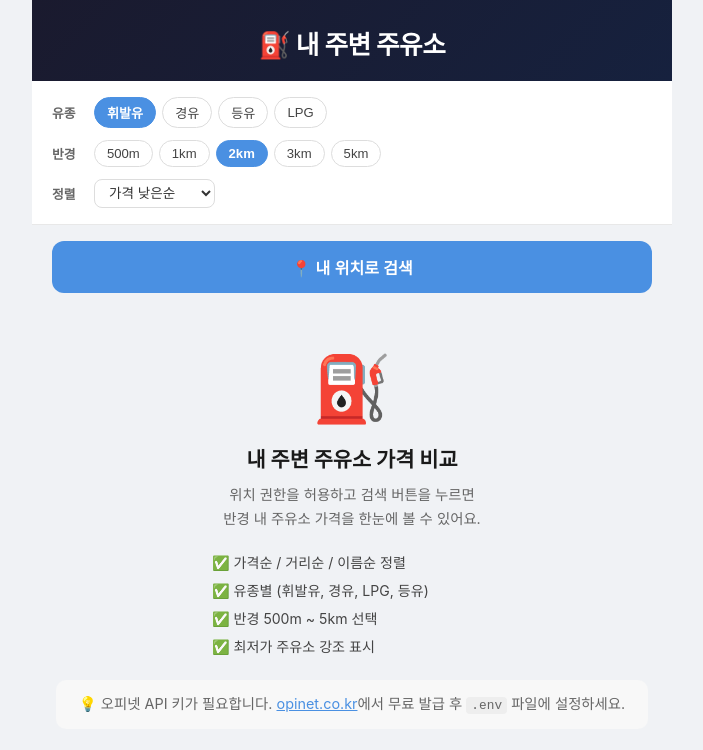
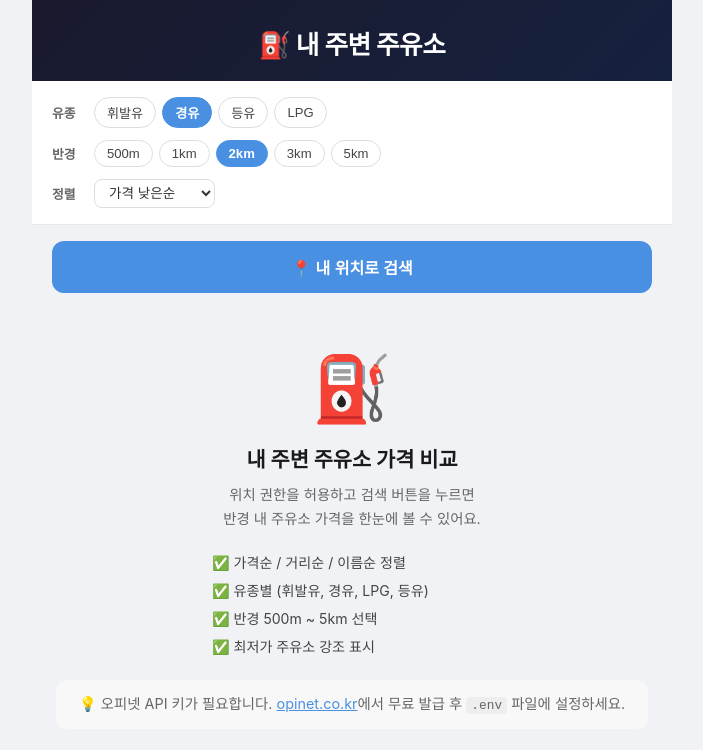
Before and after one commit to comfreec/oil, a React (Vite) app: page / in a window 1280 px wide. Shown: the top 750 px of the page, without its empty margins (288-991 px from the left). Built offline with nearby package versions, Linux system fonts and the light colour scheme.

Commit message:
fix: 기본 유종 경유로 변경

```diff
--- a/src/App.jsx
+++ b/src/App.jsx
@@ -20,7 +20,7 @@ export default function App() {
   const [selectedStation, setSelectedStation] = useState(null);
 
   // 필터 상태
-  const [fuelType, setFuelType] = useState('B027');   // 기본: 휘발유
+  const [fuelType, setFuelType] = useState('D047');   // 기본: 경유
   const [radius, setRadius] = useState(2000);          // 기본: 2km
   const [sortKey, setSortKey] = useState('price_asc'); // 기본: 가격 낮은순
 
```
